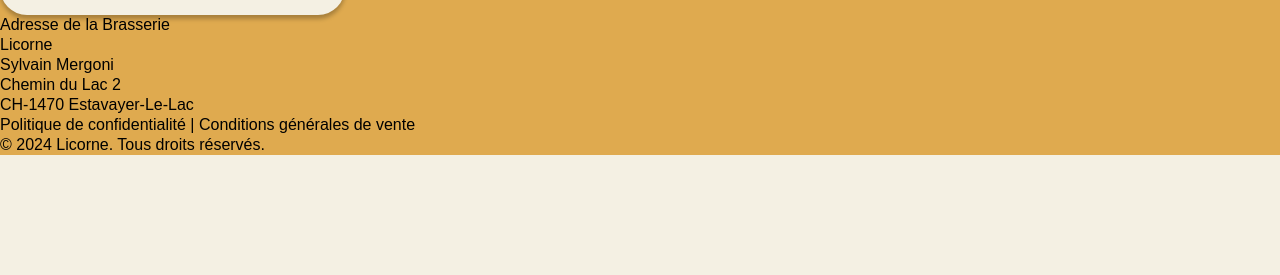
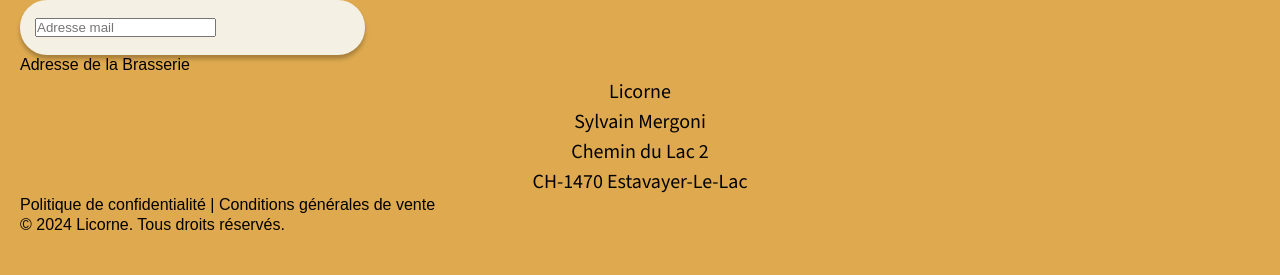
Before and after one commit to joliehelfer/ppro2024, a website built with Parcel: page src/index.html in a window 1280 px wide. Shown: the part 3287-3562 px from the top of the page. Before the commit the page ends 3442 px from the top, so only its background shows below. Built offline with nearby package versions, Linux system fonts and the light colour scheme; a web font is replaced by a local one.

Commit message:
footer css

```diff
--- a/src/scss/modules/_footer.scss
+++ b/src/scss/modules/_footer.scss
@@ -1,3 +1,17 @@
 footer {
   background: var(--jaune, #dfaa4f);
+  flex-direction: column;
+  align-items: center;
+  padding: 40px 20px;
 }
+
+.footer-text {
+  margin-top: 3px;
+  color: var(--noir, #000);
+  font-family: "Source Sans 3", sans-serif;
+  font-size: 20px;
+  font-style: normal;
+  font-weight: 400;
+  line-height: normal;
+  text-align: center;
+}
```
